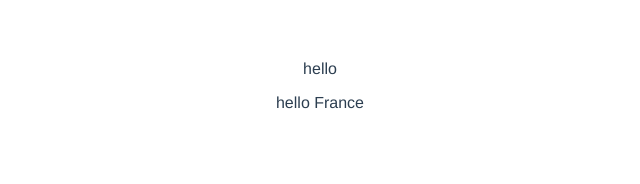
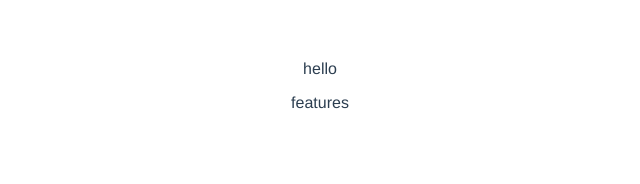
Before and after one commit to Arifkarimm/vue-i18n-starter, a Vue app: page /en in a window 1280 px wide. Shown: the top 184 px of the page, without its empty margins (320-960 px from the left). Built offline with nearby package versions, Linux system fonts and the light colour scheme.

Commit message:
nested object in json data

```diff
--- a/src/components/HelloI18n.vue
+++ b/src/components/HelloI18n.vue
@@ -1,7 +1,7 @@
 <template>
   <div>
     <p>{{ $t("hello") }}</p>
-    <p>{{ $t("message") }}</p>
+    <p>{{ $t("nav.features") }}</p>
   </div>
 </template>
 
--- a/src/i18n.js
+++ b/src/i18n.js
@@ -22,7 +22,7 @@
 
 export default new VueI18n({
   // locale: process.env.VUE_APP_I18N_LOCALE || "en",
-  locale: "fr",
+  locale: "en",
   fallbackLocale: process.env.VUE_APP_I18N_FALLBACK_LOCALE || "en",
   messages: loadLocaleMessages(),
 });
--- a/src/locales/en.json
+++ b/src/locales/en.json
@@ -1,3 +1,6 @@
 {
-  "message": "hello i18n !!"
+  "message": "hello i18n !!",
+  "nav": {
+    "features": "features"
+  }
 }
--- a/src/locales/fr.json
+++ b/src/locales/fr.json
@@ -1,3 +1,6 @@
 {
-  "message": "hello France"
+  "message": "hello i18n !!",
+  "nav": {
+    "features": "features France"
+  }
 }
```
